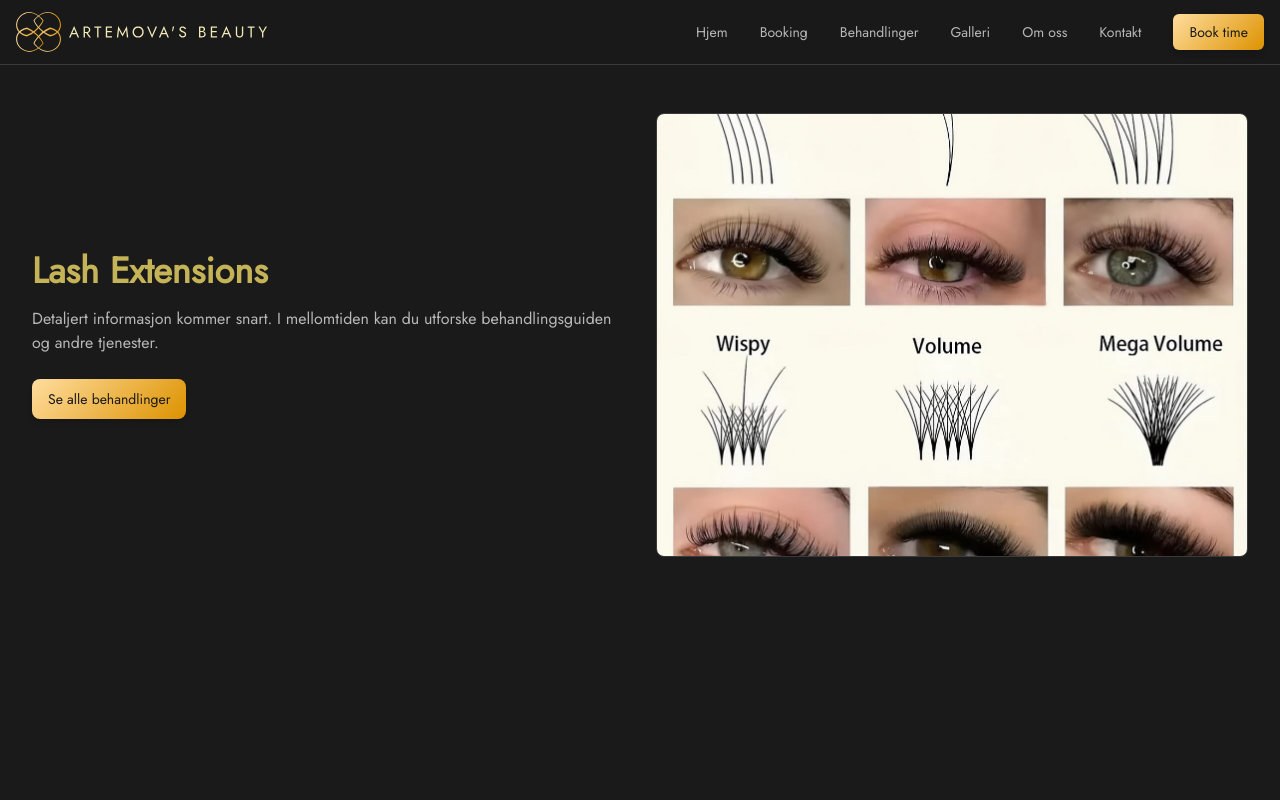
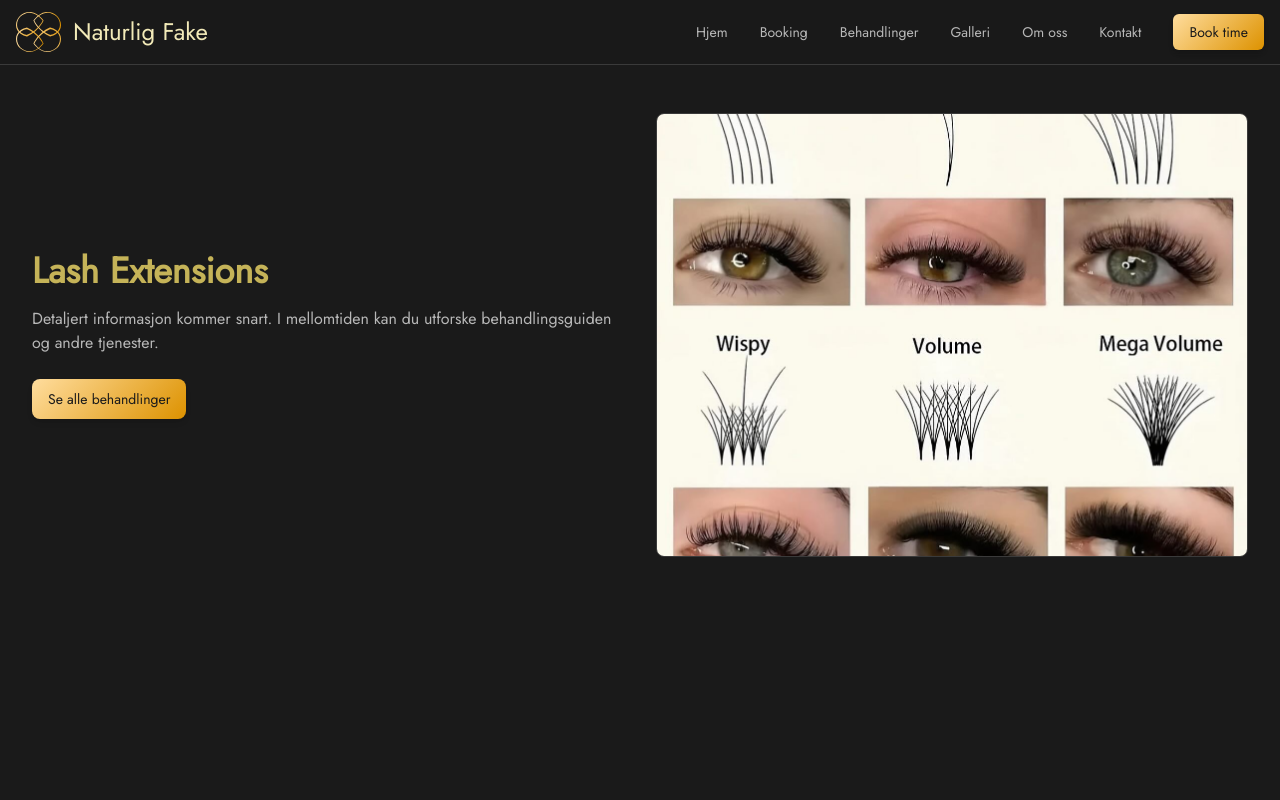
Before and after one commit to finnrobertk/artemovasbeauty, a Next.js app: page /behandlinger/lash-extensions in a window 1280 px wide. Shown: the top 800 px of the page. Built offline with nearby package versions, Linux system fonts and the light colour scheme.

Commit message:
feat: update logo and add tagline in header navigation

```diff
--- a/src/components/layout/Header.tsx
+++ b/src/components/layout/Header.tsx
@@ -22,15 +22,16 @@ export function Header() {
       <div className="container mx-auto px-4">
         <div className="flex h-16 items-center justify-between">
           {/* Logo */}
-          <Link href="/" className="flex items-center gap-2 shrink-0" aria-label="Artemova's Beauty">
+          <Link href="/" className="flex items-center gap-3 shrink-0" aria-label="Artemova's Beauty">
             <Image
-              src="/logo.svg"
+              src="/Logo-uten-tekst.svg"
               alt="Artemova's Beauty"
               width={160}
               height={32}
               priority
               className="h-8 w-auto md:h-9 lg:h-10"
             />
+            <span className="hidden sm:inline font-sans font-normal text-[#F2EAB8] text-xl md:text-2xl">Naturlig Fake</span>
             <span className="sr-only">Artemova&#39;s Beauty</span>
           </Link>
 
```
